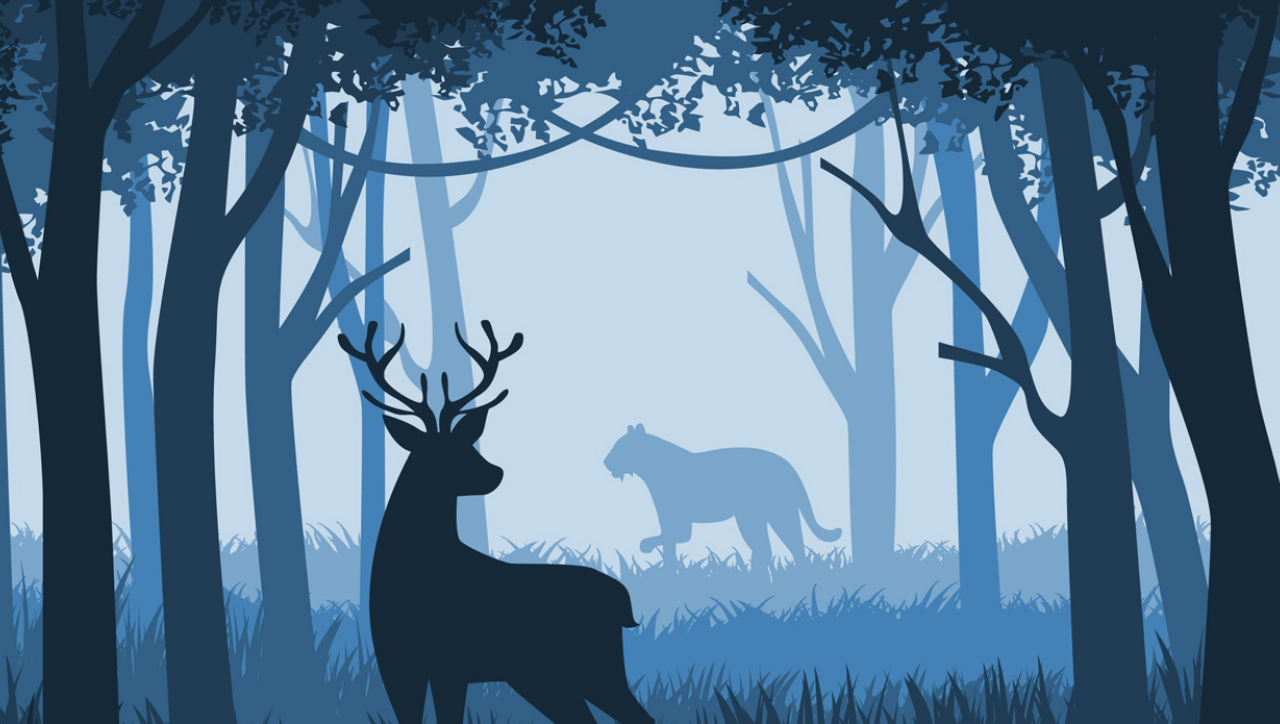
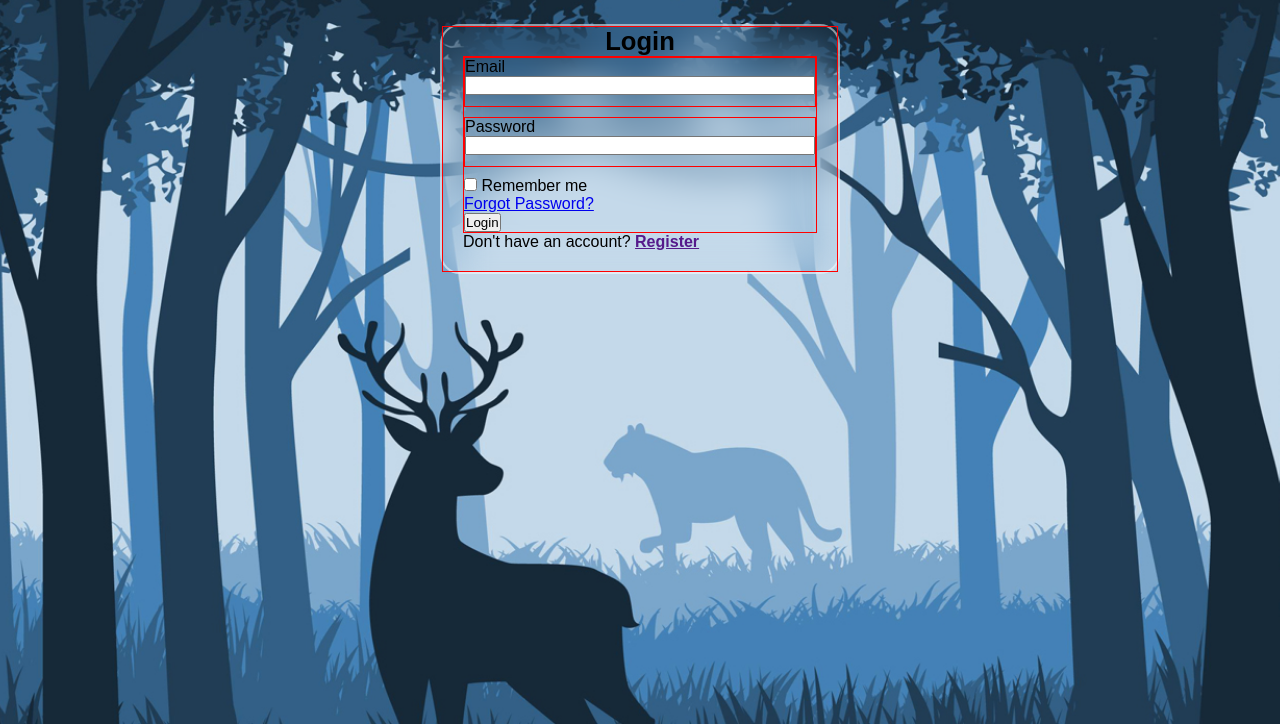
Before and after one commit to Kaiba777/Login-Register, a plain HTML site: page index.html in a window 1280 px wide. Shown: the part 76-800 px from the top of the page. Drawn offline with Linux system fonts and the light colour scheme.

Commit message:
Début de la partie login

```diff
--- a/asset/css/style.css
+++ b/asset/css/style.css
@@ -7,10 +7,8 @@
 /*************************** Global ***************************/
 
 body {
-    display: flex;
-    justify-content: center;
     min-height: 100vh;
-    background: url(../img/background.jpg) center/cover fixed;
+    background: url(../img/background.jpg) center/cover;
 }
 
 /*************************** Header ***************************/
@@ -91,3 +89,42 @@ ul button:hover {
     background: white;
     color: #162938;
 }
+
+section {
+    display: flex;
+    justify-content: center;
+    border: 2px solid rgba(255, 255, 255, .5);
+    border-radius: 20px;
+    background: transparent;
+    backdrop-filter: blur(20px);
+    margin: 0 auto;
+    width: 400px;
+    position: relative;
+}
+
+section .container-login {
+    border: 1px solid red;
+    padding: 0 20px 20px 20px;
+    width: 100%;
+}
+
+.container-login h1{
+    display: flex;
+    justify-content: center;
+    font-weight: bold;
+    font-size: 1.6rem;
+}
+
+.container-login form {
+    border: 1px solid red;
+}
+
+form .email, form .password {
+    border: 1px solid red;
+    height: 50px;
+    margin-bottom: 10px;
+}
+
+.email input[type="email"], .password input[type="password"] {
+    width: 100%;
+}
--- a/index.html
+++ b/index.html
@@ -27,5 +27,37 @@
             </ul>
         </div>
     </header>
+
+    <section>
+        <div class="container-login">
+            <h1>Login</h1>
+            <form>
+                <div class="email">
+                    <label>Email</label>
+                    <input type="email" required>
+                </div>
+
+                <div class="password">
+                    <label>Password</label>
+                    <input type="password" required>
+                </div>
+
+                <div>
+                    <div>
+                        <input type="checkbox" required>
+                        <label for="">Remember me</label>
+                    </div>
+
+                    <div>
+                        <a href="#">Forgot Password?</a>
+                    </div>
+                </div>
+
+                <input type="submit" value="Login">
+            </form>
+
+            <p>Don't have an account? <strong><a href="">Register</a></strong></p>
+        </div>
+    </section>
 </body>
 </html>
```
